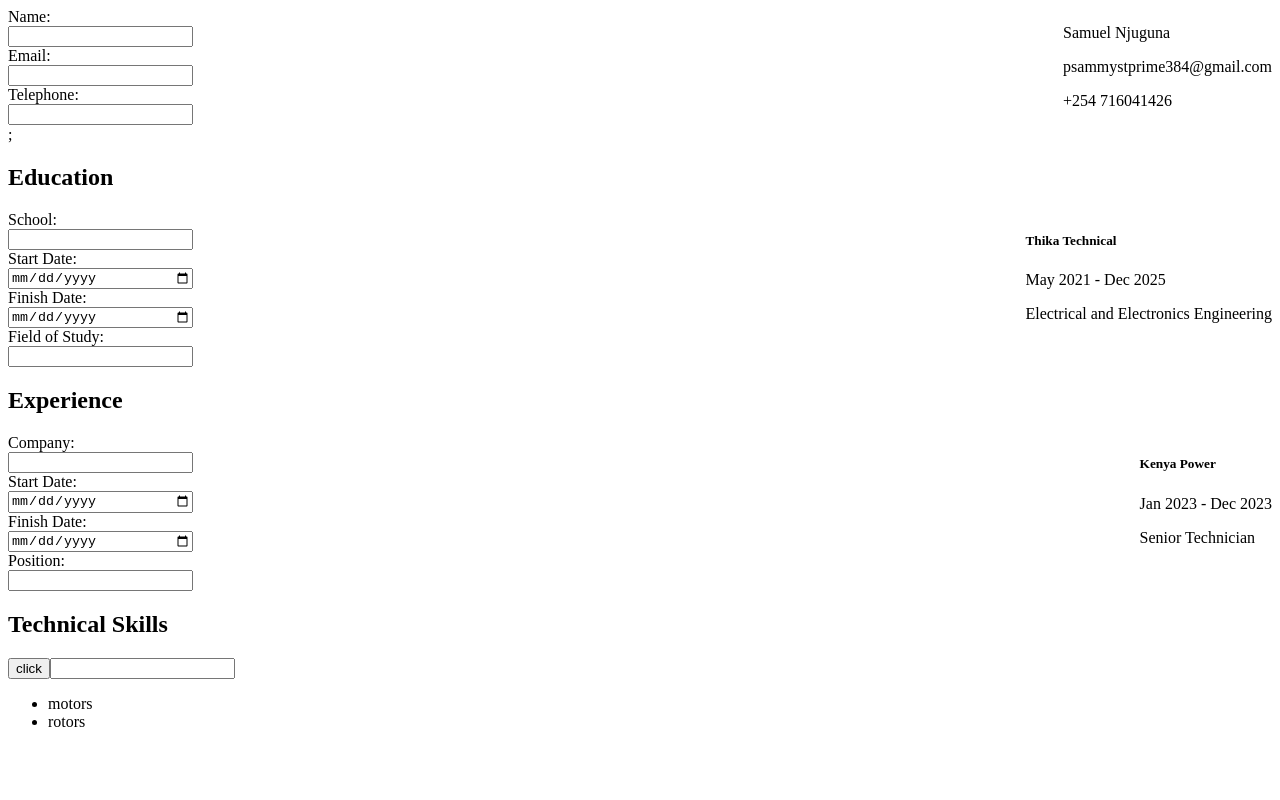
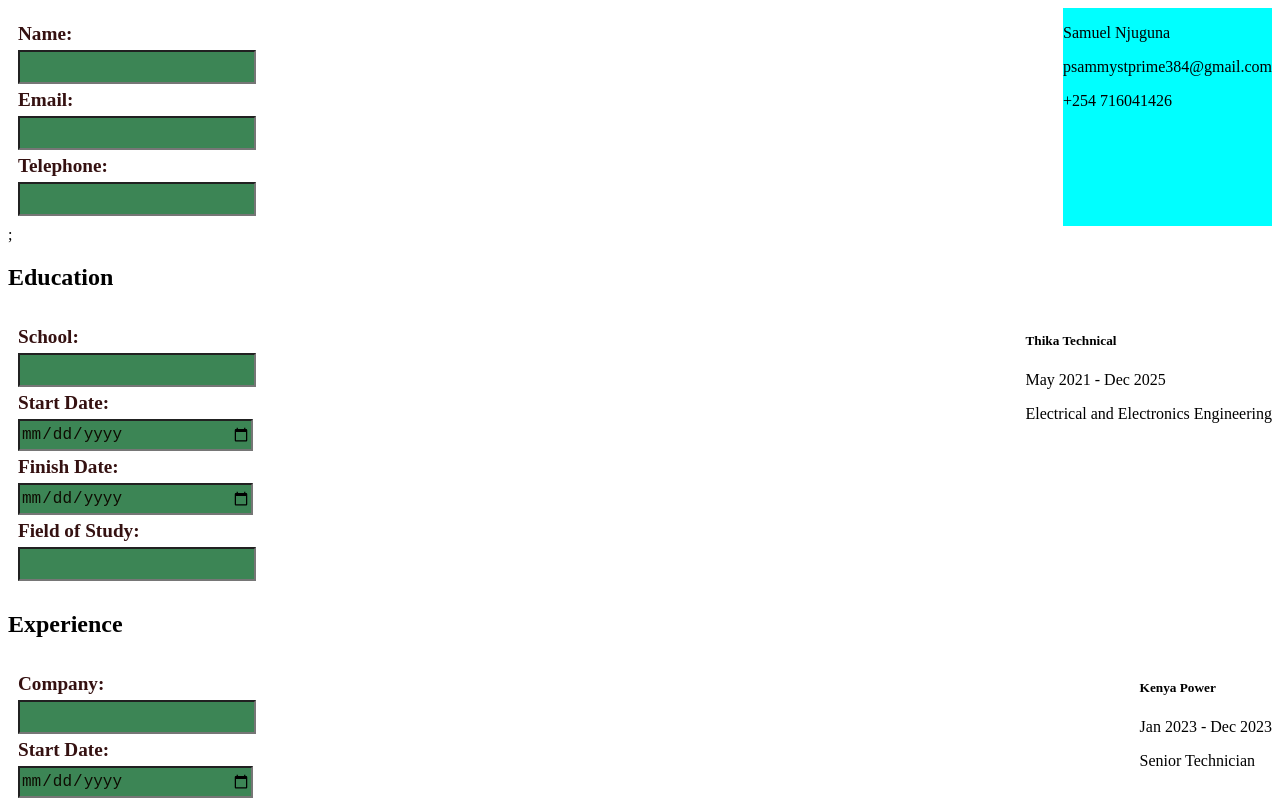
Before and after one commit to PsammystPrime/CV-Application, a React (Vite) app: page / in a window 1280 px wide. Shown: the top 800 px of the page. Built offline with nearby package versions, Linux system fonts and the light colour scheme.

Commit message:
Style sections

```diff
--- a/src/App.css
+++ b/src/App.css
@@ -1,3 +1,21 @@
+section {
+  /* background-color: aqua; */
+  margin: 10px;
+}
+label {
+  margin: 5px 0;
+  font-size: larger;
+  font-weight: 600;
+  color: rgb(53, 17, 17);
+}
+input {
+  height: 3.5vh;
+  width: 18vw;
+  color: #0e0c02;
+  font-size: large;
+  font-weight: 500;
+  background-color: rgb(60, 133, 85);
+}
 header {
   display: flex;
   justify-content: space-between;
@@ -5,6 +23,10 @@ header {
 header section {
   display: flex;
   flex-direction: column;
+}
+header span {
+  background-color: aqua;
+  align-items: start;
 }
 .education div {
   display: flex;
```
